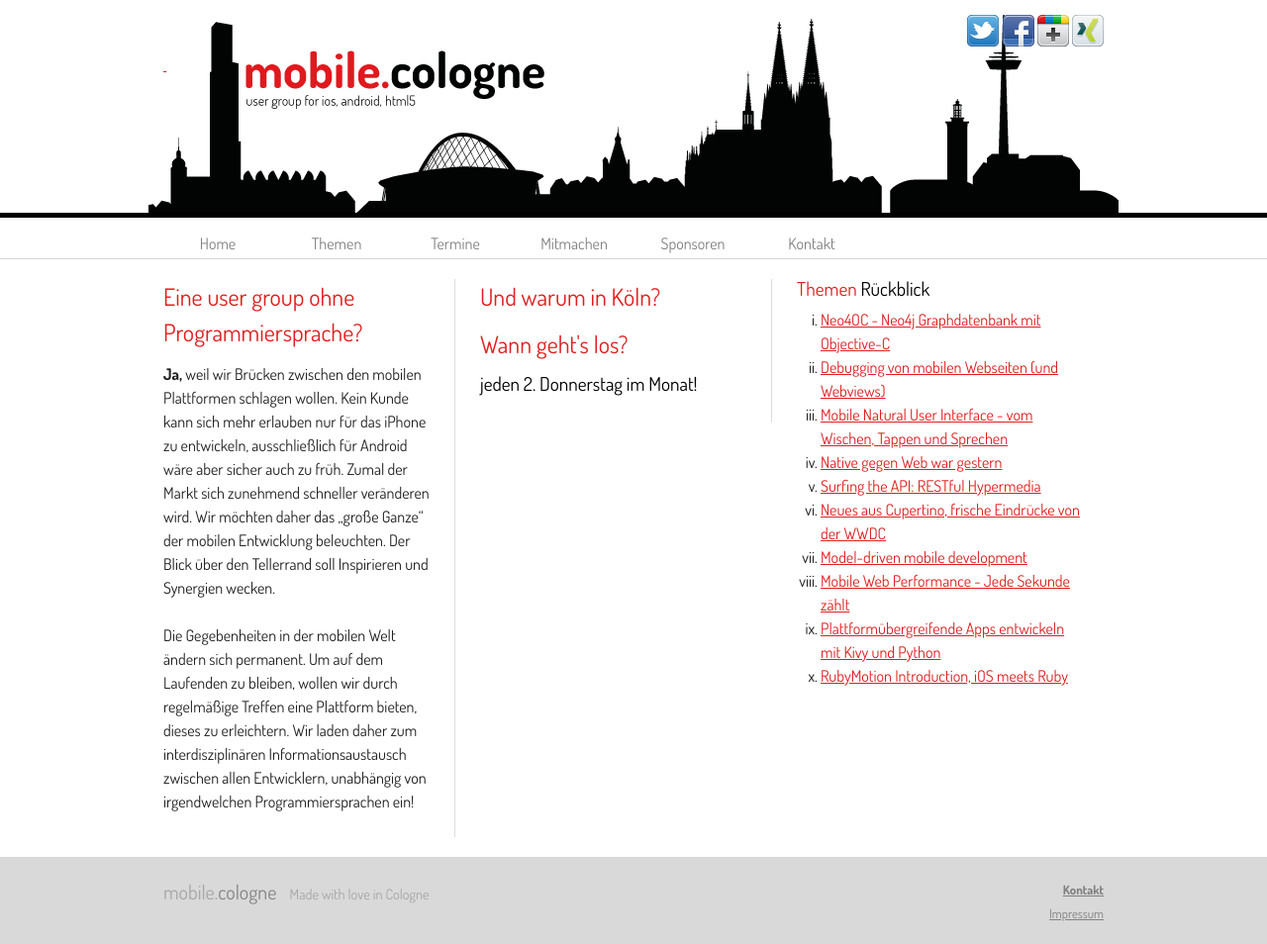
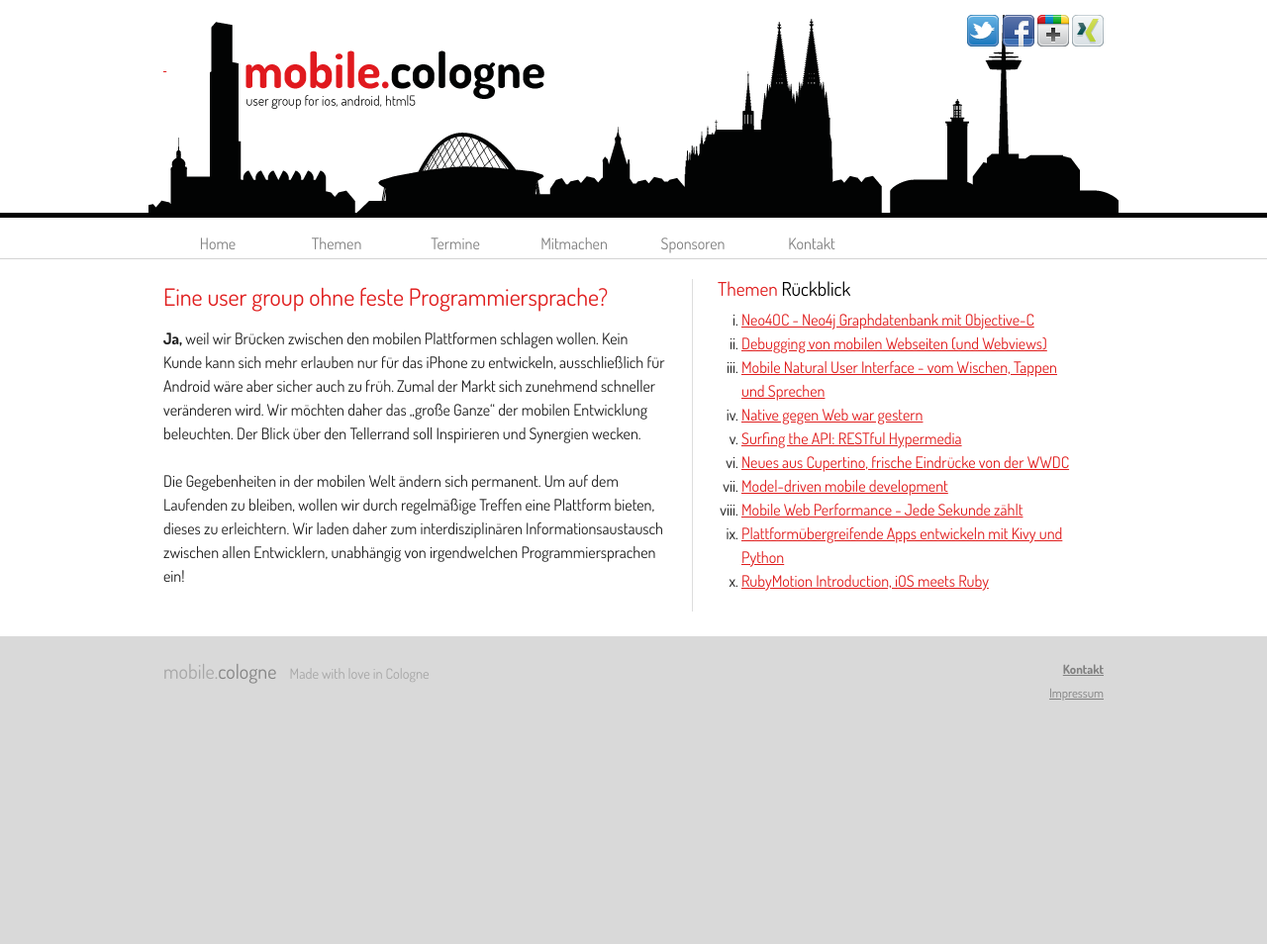
Before and after one commit to mobilecgn/mobilecgn.github.com, a Jekyll site: the page built from about.html, in a window 1280 px wide. Shown: the whole page at 99% size. Built offline with Jekyll 4.4.1, drawn with Linux system fonts in a browser that asks for light colours; after the commit the page ends 900 px from its top, so only the background shows below that.

Commit message:
Remove some content.

```diff
--- a/about.html
+++ b/about.html
@@ -4,8 +4,8 @@ title: mobile.cologne - Warum?
 ---
 
 <div class="span-24 last">
-	<div class="span-7 colborder">
-		<h2>Eine user group ohne Programmiersprache?</h2>
+	<div class="span-13 colborder">
+		<h2>Eine user group ohne feste Programmiersprache?</h2>
 		<p><strong>Ja,</strong> weil wir Brücken zwischen den mobilen Plattformen schlagen wollen.
 			Kein Kunde kann sich mehr erlauben nur für das iPhone zu entwickeln,
 			ausschließlich für Android wäre aber sicher auch zu früh.
@@ -19,17 +19,7 @@ title: mobile.cologne - Warum?
 			Wir laden daher zum interdisziplinären Informationsaustausch zwischen
 			allen Entwicklern, unabhängig von irgendwelchen Programmiersprachen ein!</p>
 	</div>
-	<div class="span-7 colborder">
-		<h2>Und warum in Köln?</h2>
-
-		<h2>Wann geht's los?</h2>
-		<h3 class="loud" style="margin-bottom: 30px;">
-			jeden 2. Donnerstag im Monat!
-		</h3>
-
-
-	</div>
-	<div class="span-8 last">
+	<div class="span-10 last">
 		<h3>Themen <span class="loud">Rückblick</span></h3>
 		<ul style="list-style-type: lower-roman;">
 			{% for post in site.posts reversed %}
```
